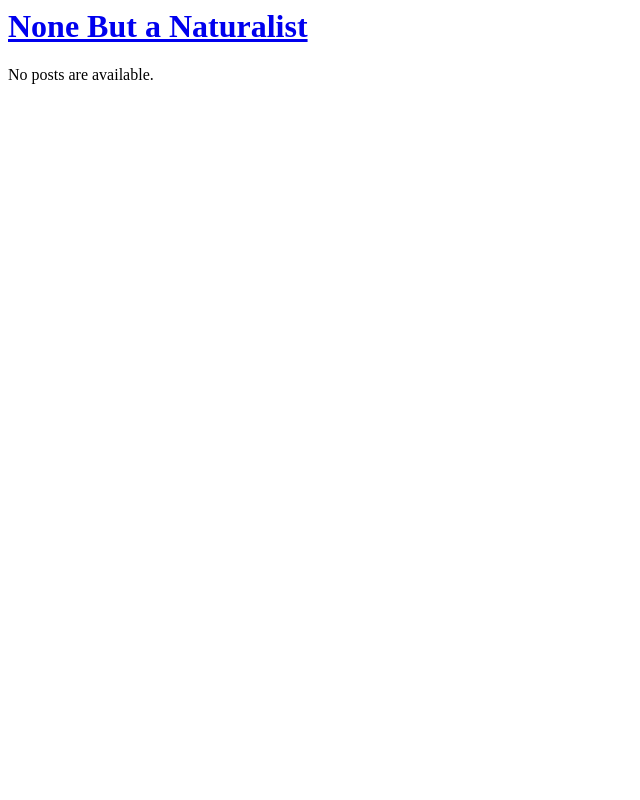
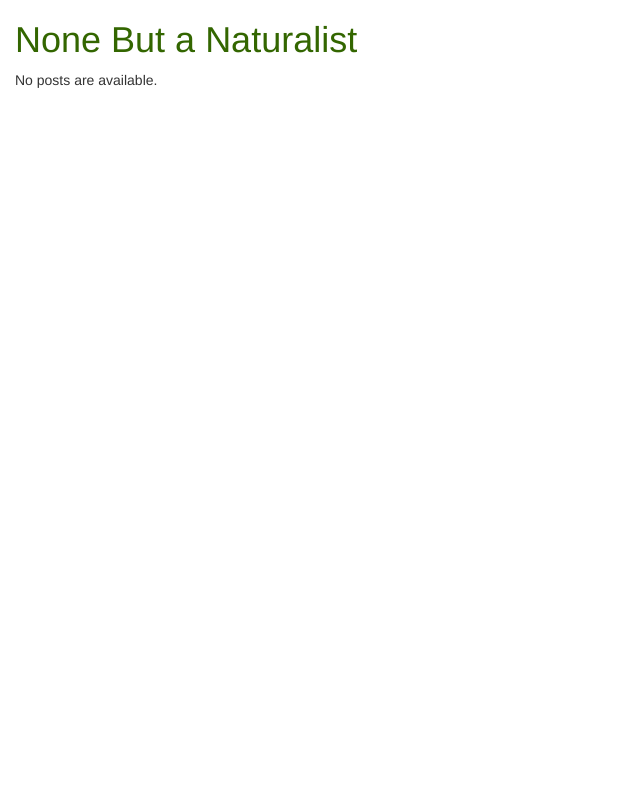
Before and after one commit to chris-r-anderson12/tutorial, a Django app: page /blog/ in a window 1280 px wide. Shown: the whole page, without its empty margins (0-640 px from the left). Run offline with Django 3.2, Linux system fonts and the light colour scheme; data that the repository does not hold is empty; some libraries are stand-ins or nearby versions.

Commit message:
CSS Update
Updated some css for the blog app

```diff
--- a/tutorial/blog/static/blog/style.css
+++ b/tutorial/blog/static/blog/style.css
@@ -1,3 +1,11 @@
 li a {
-	color: green;
+	color: #73e600;
 }
+
+h1 a {
+    color: #336600;
+}
+
+body {
+    padding-left: 15px;
+}
--- a/tutorial/blog/templates/blog/index.html
+++ b/tutorial/blog/templates/blog/index.html
@@ -1,5 +1,11 @@
+{% load staticfiles %}
+<head>
+  <link rel="stylesheet" href="//maxcdn.bootstrapcdn.com/bootstrap/3.2.0/css/bootstrap.min.css">
+  <link rel="stylesheet" href="//maxcdn.bootstrapcdn.com/bootstrap/3.2.0/css/bootstrap-theme.min.css">
+  <link rel="stylesheet" href="{% static 'blog/style.css' %}">
+</head>
 <div>
-    <h1><a href="/">None But a Naturalist</a></h1>
+    <h1><a href="{% url 'blog:blog_index'%}">None But a Naturalist</a></h1>
 </div>
 
 {% if latest_post_list %}
```
